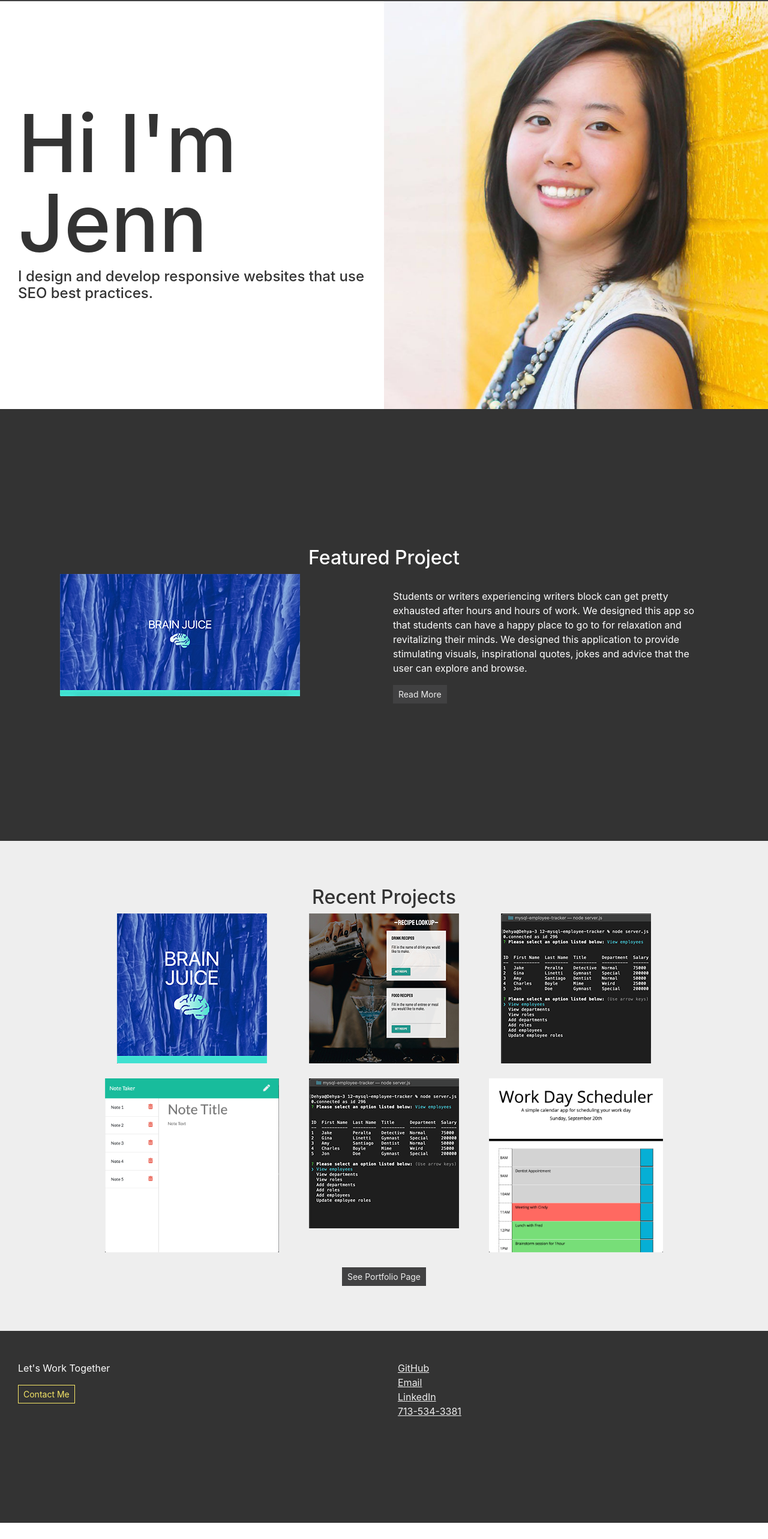
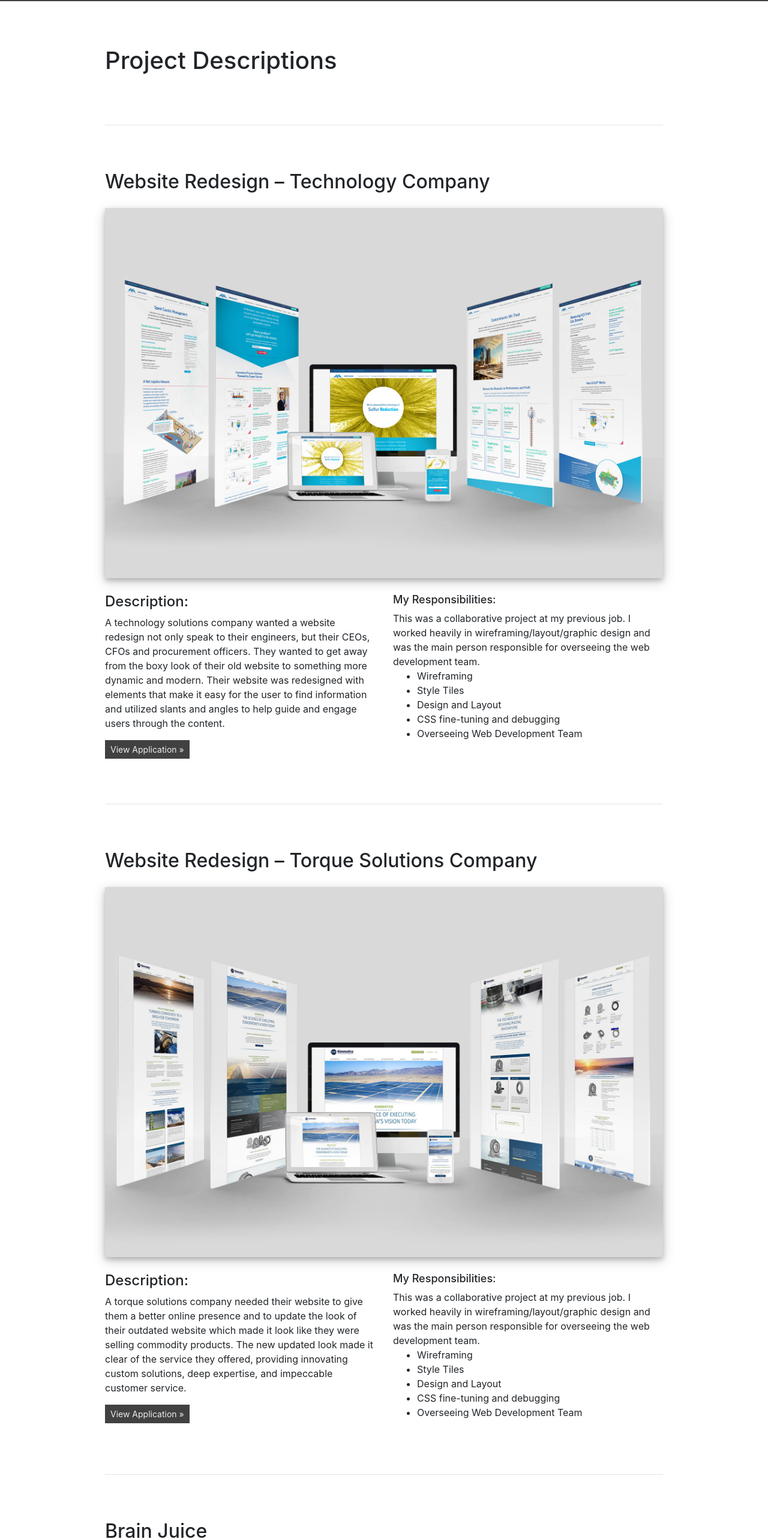
Before and after one commit to jennifoo/portfolio, a React (Create React App) app: page /portfolio/projects in a window 1280 px wide. Shown: the part 78-2644 px from the top of the page at 60% size. Before the commit the page ends 2617 px from the top, so only its background shows below. Built offline with nearby package versions, Linux system fonts and the light colour scheme.

Commit message:
Added components to the Portfolio page

```diff
--- a/package.json
+++ b/package.json
@@ -10,7 +10,8 @@
     "bootstrap": "^4.5.2",
     "react": "^16.13.1",
     "react-dom": "^16.13.1",
-    "react-scripts": "3.4.3"
+    "react-scripts": "3.4.3",
+    "react-router-dom": "^5.1.2"
   },
   "scripts": {
     "predeploy": "npm run build",
--- a/src/App.js
+++ b/src/App.js
@@ -1,5 +1,14 @@
 import React from 'react';
 // import logo from './logo.svg';
+import {
+  BrowserRouter as Router,
+  Switch,
+  Route
+} from "react-router-dom";
+import Portfolio from './components/Portfolio';
+import Contact from './components/Contact';
+import Home from './components/Home';
+
 import './App.css';
 import Nav from './components/Nav';
 import Footer from './components/Footer';
@@ -10,10 +19,23 @@
 function App() {
   return (
     <>
+    <Router>
     <Nav />
-      <Home1 />
-      <Home2 />
-      <Home3 />
+    <Switch>
+        <Route path="/portfolio">
+          <Portfolio />
+        </Route>
+        <Route path="/contact">
+          <Contact />
+        </Route>
+        <Route path="/">
+          <Home />
+        </Route>
+    </Switch>
+    <Footer />
+    </Router>
+
+
     </>
   );
 }
--- a/src/components/Contact/index.js
+++ b/src/components/Contact/index.js
@@ -2,7 +2,7 @@
 
 function Home1() {
 return (
-
+<h1>COntact</h1>
 )
 }
 
--- a/src/components/Nav/index.js
+++ b/src/components/Nav/index.js
@@ -1,4 +1,8 @@
 import React from "react";
+import {
+  BrowserRouter as Router,
+  Link
+} from "react-router-dom";
 
 function Nav() {
   return(
@@ -10,22 +14,22 @@
       <div className="collapse navbar-collapse" id="navbarNav">
         <ul className="navbar-nav">
           <li className="nav-item dropdown">
-            <a className="nav-link dropdown-toggle" href="portfolio.html" data-toggle="dropdown" aria-haspopup="true" aria-expanded="false">Portfolio</a>
+            <Link to="/portfolio" className="nav-link dropdown-toggle" data-toggle="dropdown" aria-haspopup="true" aria-expanded="false">Portfolio</Link>
             <div className="dropdown-menu" aria-labelledby="navbarDropdown">
-            <a className="dropdown-item" href="./portfolio-master.html#tech-comp">Website Redesign: Tech Company</a>
-            <a className="dropdown-item" href="./portfolio-master.html#torque-comp">Website Redesign: Torque Solutions Company</a>
-            <a className="dropdown-item" href="./portfolio-master.html#brain-juice">Brain Juice</a>
-            <a className="dropdown-item" href="./portfolio-master.html#skj-recipe-library">SKJ Recipe Library</a>
-            <a className="dropdown-item" href="./portfolio-master.html#employee-tracker">Employee Tracker</a>
-            <a className="dropdown-item" href="./portfolio-master.html#express-note-taker">Express Note Taker</a>
-            <a className="dropdown-item" href="./portfolio-master.html#weather-dashboard">Weather Dashboard</a>
+            <Link to="./portfolio-master.html#tech-comp" className="dropdown-item">Website Redesign: Tech Company</Link>
+            <Link to="./portfolio-master.html#torque-comp" className="dropdown-item">Website Redesign: Torque Solutions Company</Link>
+            <Link to="./portfolio-master.html#brain-juice" className="dropdown-item">Brain Juice</Link>
+            <Link to="./portfolio-master.html#skj-recipe-library" className="dropdown-item">SKJ Recipe Library</Link>
+            <Link to="./portfolio-master.html#employee-tracker" className="dropdown-item">Employee Tracker</Link>
+            <Link to="./portfolio-master.html#express-note-taker" className="dropdown-item">Express Note Taker</Link>
+            <Link to="./portfolio-master.html#weather-dashboard" className="dropdown-item">Weather Dashboard</Link>
           </div>
           </li>
           <li className="nav-item">
-            <a className="nav-link" href="contact.html">Contact</a>
+            <Link to="contact.html" className="nav-link">Contact</Link>
           </li>
           <li className="nav-item">
-            <a className="nav-link" href="images/jennifer-web-developer-resume-9-20-2020.pdf" target="_blank">View Resume</a>
+            <Link to="images/jennifer-web-developer-resume-9-20-2020.pdf" className="nav-link" target="_blank">View Resume</Link>
           </li>
         </ul>
       </div>
@@ -34,3 +38,34 @@
 }
 
 export default Nav;
+
+
+
+{/* <nav className="navbar navbar-expand-lg navbar-light bg-light">
+<a className="navbar-brand" href="index.html"><img src={require("../../images/jennifer-wong-logo.svg")} alt="logotype - jennifer wong" height="57px" /></a>
+<button className="navbar-toggler" type="button" data-toggle="collapse" data-target="#navbarNav" aria-controls="navbarNav" aria-expanded="false" aria-label="Toggle navigation">
+  <span className="navbar-toggler-icon"></span>
+</button>
+<div className="collapse navbar-collapse" id="navbarNav">
+  <ul className="navbar-nav">
+    <li className="nav-item dropdown">
+      <a className="nav-link dropdown-toggle" href="portfolio.html" data-toggle="dropdown" aria-haspopup="true" aria-expanded="false">Portfolio</a>
+      <div className="dropdown-menu" aria-labelledby="navbarDropdown">
+      <a className="dropdown-item" href="./portfolio-master.html#tech-comp">Website Redesign: Tech Company</a>
+      <a className="dropdown-item" href="./portfolio-master.html#torque-comp">Website Redesign: Torque Solutions Company</a>
+      <a className="dropdown-item" href="./portfolio-master.html#brain-juice">Brain Juice</a>
+      <a className="dropdown-item" href="./portfolio-master.html#skj-recipe-library">SKJ Recipe Library</a>
+      <a className="dropdown-item" href="./portfolio-master.html#employee-tracker">Employee Tracker</a>
+      <a className="dropdown-item" href="./portfolio-master.html#express-note-taker">Express Note Taker</a>
+      <a className="dropdown-item" href="./portfolio-master.html#weather-dashboard">Weather Dashboard</a>
+    </div>
+    </li>
+    <li className="nav-item">
+      <a className="nav-link" href="contact.html">Contact</a>
+    </li>
+    <li className="nav-item">
+      <a className="nav-link" href="images/jennifer-web-developer-resume-9-20-2020.pdf" target="_blank">View Resume</a>
+    </li>
+  </ul>
+</div>
+</nav> */}
--- a/src/components/Portfolio/index.js
+++ b/src/components/Portfolio/index.js
@@ -1,9 +1,151 @@
 import React from "react";
 
-function Home1() {
+function Portfolio() {
 return (
+<>
 
+<body className="portfolio-description">
+  <div className="container-fluid">
+
+<main>
+{/* <!-- Portfolio --> */}
+  <div className="container w-75 portfolio">
+      <div className="row">
+        <div className="col-12">
+          <h1 style={{textAlign: 'center; margin-bottom: 50px'}}>Project Descriptions</h1>
+        </div>
+      </div>
+
+{/* <!-- SECTION --> */}
+<a id="tech-comp"></a>
+<section>
+    <div className="row">
+        <div className="col-xs-12 col-sm-12">
+          <hr />
+          <h2>Website Redesign – Technology Company</h2>
+          <img src={require("../../images/portfolio/mer-banner.jpg")} alt="technology solutions company website redesign" />
+        </div>
+    </div>
+
+    <div className="row">
+        <div className="col-6">
+              <h3>Description:</h3>
+              <p style={{marginTop: '0'}}>A technology solutions company wanted a website redesign not only speak to their engineers, but their CEOs, CFOs and procurement officers. They wanted to get away from the boxy look of their old website to something more dynamic and modern. Their website was redesigned with elements that make it easy for the user to find information and utilized slants and angles to help guide and engage users through the content.
+              </p>
+              <a className="btn btn-primary btn-sm" target="_blank" href="https://www.merichem.com/">View Application »</a>
+        </div>
+        <div className="col-6">
+              <h4>My Responsibilities:</h4><span>This was a collaborative project at my previous job. I worked heavily in wireframing/layout/graphic design and was the main person responsible for overseeing the web development team.</span>
+              <ul>
+                <li>Wireframing</li>
+                <li>Style Tiles</li>
+                <li>Design and Layout</li>
+                <li>CSS fine-tuning and debugging</li>
+                <li>Overseeing Web Development Team</li>
+              </ul>
+        </div>
+    </div>
+</section>
+
+
+{/* <!-- SECTION --> */}
+<a id="torque-comp"></a>
+<section>
+    <div className="row">
+        <div className="col-xs-12 col-sm-12">
+          <hr />
+          <h2>Website Redesign – Torque Solutions Company</h2>
+          <img src={require("../../images/portfolio/torque-solutions-website-redesign.jpg")} alt="torque solutions company website redesign" />
+        </div>
+    </div>
+
+    <div className="row">
+        <div className="col-6">
+              <h3>Description:</h3>
+              <p style={{marginTop: 0}}>A torque solutions company needed their website to give them a better online presence and to update the look of their outdated website which made it look like they were selling commodity products. The new updated look made it clear of the service they offered, providing innovating custom solutions, deep expertise, and impeccable customer service.
+              </p>
+              <a className="btn btn-primary btn-sm" target="_blank" href="https://www.kinematicsmfg.com/">View Application »</a>
+        </div>
+        <div className="col-6">
+              <h4>My Responsibilities:</h4><span>This was a collaborative project at my previous job. I worked heavily in wireframing/layout/graphic design and was the main person responsible for overseeing the web development team.</span>
+              <ul>
+                <li>Wireframing</li>
+                <li>Style Tiles</li>
+                <li>Design and Layout</li>
+                <li>CSS fine-tuning and debugging</li>
+                <li>Overseeing Web Development Team</li>
+              </ul>
+        </div>
+    </div>
+</section>
+
+
+{/* <!-- SECTION --> */}
+<a id="brain-juice"></a>
+<section>
+    <div className="row">
+        <div className="col-xs-12 col-sm-12">
+          <hr />
+          <h2>Brain Juice</h2>
+          <img src={require("../../images/portfolio/brain-juice.jpg")} alt="api application" />
+        </div>
+    </div>
+
+    <div className="row">
+        <div className="col-6">
+              <h3>Description:</h3>
+              <p style={{marginTop: 0}}>Students or writers experiencing writers block can get pretty exhausted after hours and hours of work. We designed this app so that students can have a happy place to go to for relaxation and revitalizing their minds. We designed this application to provide stimulating visuals, inspirational quotes, jokes and advice that the user can browse.
+              </p>
+              <a className="btn btn-primary btn-sm" target="_blank" href="https://brainjuicing.herokuapp.com/">View Application »</a>
+              <a className="btn btn-primary btn-sm" target="_blank" href="https://github.com/jennifoo/project1">Github »</a>
+        </div>
+        <div className="col-6">
+              <ul>
+                <li>Servers used: Node and Express</li>
+                <li>Template Engine: Handlebars</li>
+                <li>Database: backed by SQL database with a Sequelize ORM</li>
+                <li>Utilizes GET and POST requests for retrieving and adding new data</li>
+                <li>Follows the MVC paradigm</li>
+              </ul>
+        </div>
+    </div>
+</section>
+
+
+{/* <!-- SECTION --> */}
+<a id="skj-recipe-library"></a>
+  <section>
+    <div className="row">
+        <div className="col-xs-12 col-sm-12">
+              <hr style={{marginTop: '75px;'}} />
+              <h2>SKJ Recipe Library</h2>
+              <img src={require("../../images/projects/project-api-application.png")} alt="api application" />
+        </div>
+    </div>
+
+    <div className="row">
+        <div className="col-4">
+              <img src={require("../../images/projects/project-api-application-body1.png")} />
+        </div>
+        <div className="col-8">
+              <h3>Description:</h3>
+              <p style={{marginTop: 0}}>A collaborative effort by team members, Jennifer, Kyle and Sean to design a web application based off of the user story below:</p>
+              <p>Our client, a restaurant owner asked us to build a food and beverage reference for thier wait and bar staff. Our goal was to create a mobile responsive web application that the staff can use to reference food and beverage recipes. This application is a quick and easy way for our client to search for and receive recipes "on the fly" while juggling their other duties as an employee serving at a restaurant.</p>
+              <a className="btn btn-primary btn-sm" target="_blank" href="https://jennifoo.github.io/project1/index.html">Visit Website</a>
+              <a className="btn btn-primary btn-sm" target="_blank" href="https://github.com/jennifoo/Project2">Github »</a>
+        </div>
+    </div>
+</section>
+
+</div>
+{/* <!-- End PROJECT CONTAINER --> */}
+
+</main>
+</div>
+</body>
+
+</>
 )
 }
 
-export default Home1;
+export default Portfolio;
```
Also changed, not shown: src/components/Home/index.js (+20 -0 lines), 20 other files (tests, documents, lock files or other folders).
